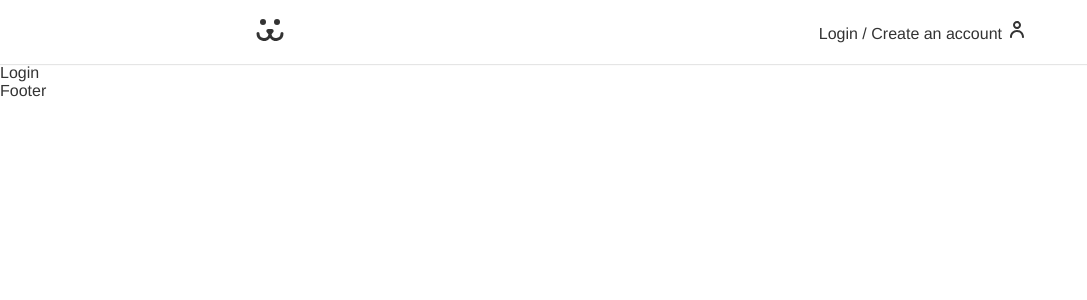
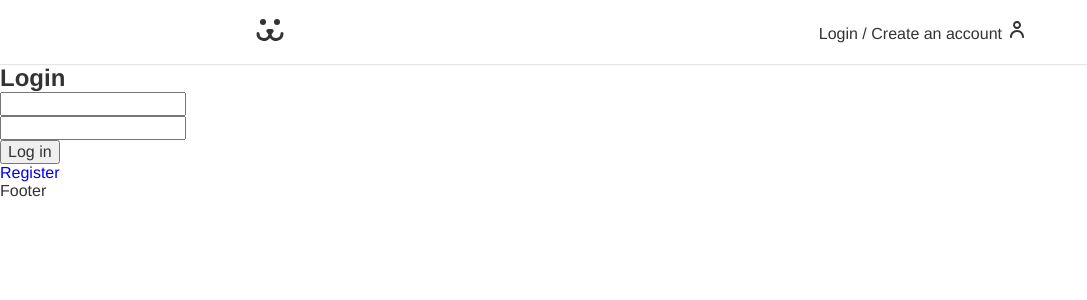
Before and after one commit to andersonfagundes/dogs, a React (Vite) app: page /login in a window 1280 px wide. Shown: the top 300 px of the page, without its empty margins (0-1087 px from the left). Built offline with nearby package versions, Linux system fonts and the light colour scheme; the HTML template or start-up script is replaced by a standard one.

Commit message:
Login Routes

```diff
--- a/src/App.jsx
+++ b/src/App.jsx
@@ -13,7 +13,7 @@
         <Header />
         <Routes>
           <Route path="/" element={<Home />}></Route>
-          <Route path="/login" element={<Login />}></Route>
+          <Route path="/login/*" element={<Login />}></Route>
         </Routes>
         <Footer />
       </BrowserRouter>
--- a/src/Components/Login/Login.jsx
+++ b/src/Components/Login/Login.jsx
@@ -1,7 +1,21 @@
 import React from 'react';
+import { Routes, Route } from 'react-router-dom';
+import LoginForm from './LoginForm';
+import LoginCreate from './LoginCreate';
+import LoginPasswordLost from './LoginPasswordLost';
+import LoginPasswordReset from './LoginPasswordReset';
 
 const Login = () => {
-  return <div>Login</div>;
+  return (
+    <div>
+      <Routes>
+        <Route path="/" element={<LoginForm />} />
+        <Route path="create" element={<LoginCreate />} />
+        <Route path="lost" element={<LoginPasswordLost />} />
+        <Route path="reset" element={<LoginPasswordReset />} />
+      </Routes>
+    </div>
+  );
 };
 
 export default Login;
--- /dev/null
+++ b/src/Components/Login/LoginCreate.jsx
@@ -0,0 +1,7 @@
+import React from 'react';
+
+const LoginCreate = () => {
+  return <div>Login Create</div>;
+};
+
+export default LoginCreate;
--- /dev/null
+++ b/src/Components/Login/LoginForm.jsx
@@ -0,0 +1,47 @@
+import React from 'react';
+import { Link } from 'react-router-dom';
+
+const LoginForm = () => {
+  const [username, setUsername] = React.useState('');
+  const [password, setPassword] = React.useState('');
+
+  function handleSubmit(event) {
+    event.preventDefault();
+    fetch('https://dogsapi.origamid.dev/json/jwt-auth/v1/token', {
+      method: 'POST',
+      headers: {
+        'Content-type': 'application/json',
+      },
+      body: JSON.stringify({ username, password }),
+    })
+      .then((response) => {
+        console.log(response);
+        return response.json();
+      })
+      .then((json) => {
+        console.log(json);
+      });
+  }
+
+  return (
+    <section>
+      <h1>Login</h1>
+      <form action="" onSubmit={handleSubmit}>
+        <input
+          type="text"
+          value={username}
+          onChange={({ target }) => setUsername(target.value)}
+        />
+        <input
+          type="text"
+          value={password}
+          onChange={({ target }) => setPassword(target.value)}
+        />
+        <button>Log in</button>
+      </form>
+      <Link to="/login/create">Register</Link>
+    </section>
+  );
+};
+
+export default LoginForm;
--- /dev/null
+++ b/src/Components/Login/LoginPasswordLost.jsx
@@ -0,0 +1,7 @@
+import React from 'react';
+
+const LoginPasswordLost = () => {
+  return <div></div>;
+};
+
+export default LoginPasswordLost;
--- /dev/null
+++ b/src/Components/Login/LoginPasswordReset.jsx
@@ -0,0 +1,7 @@
+import React from 'react';
+
+const LoginPasswordReset = () => {
+  return <div></div>;
+};
+
+export default LoginPasswordReset;
```
